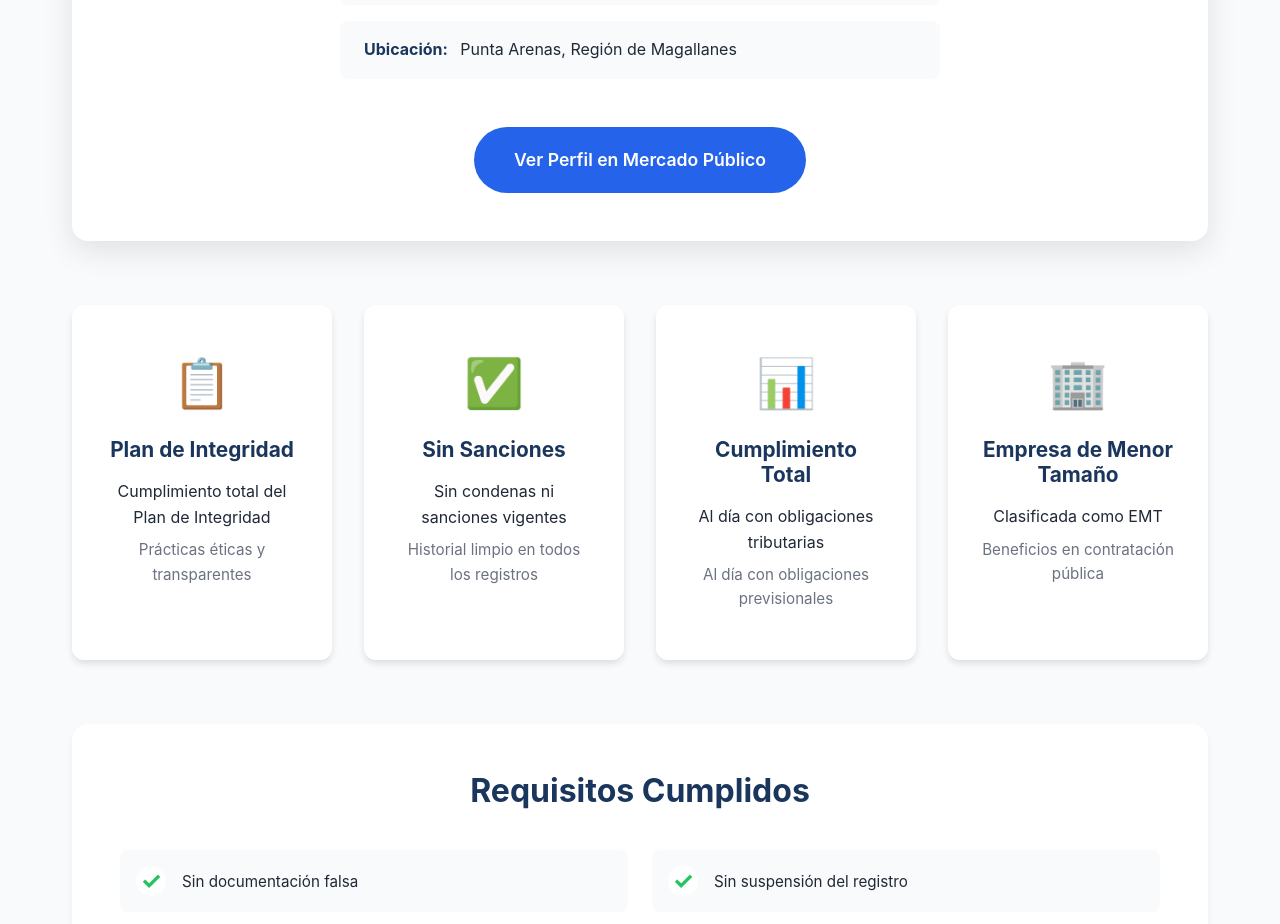
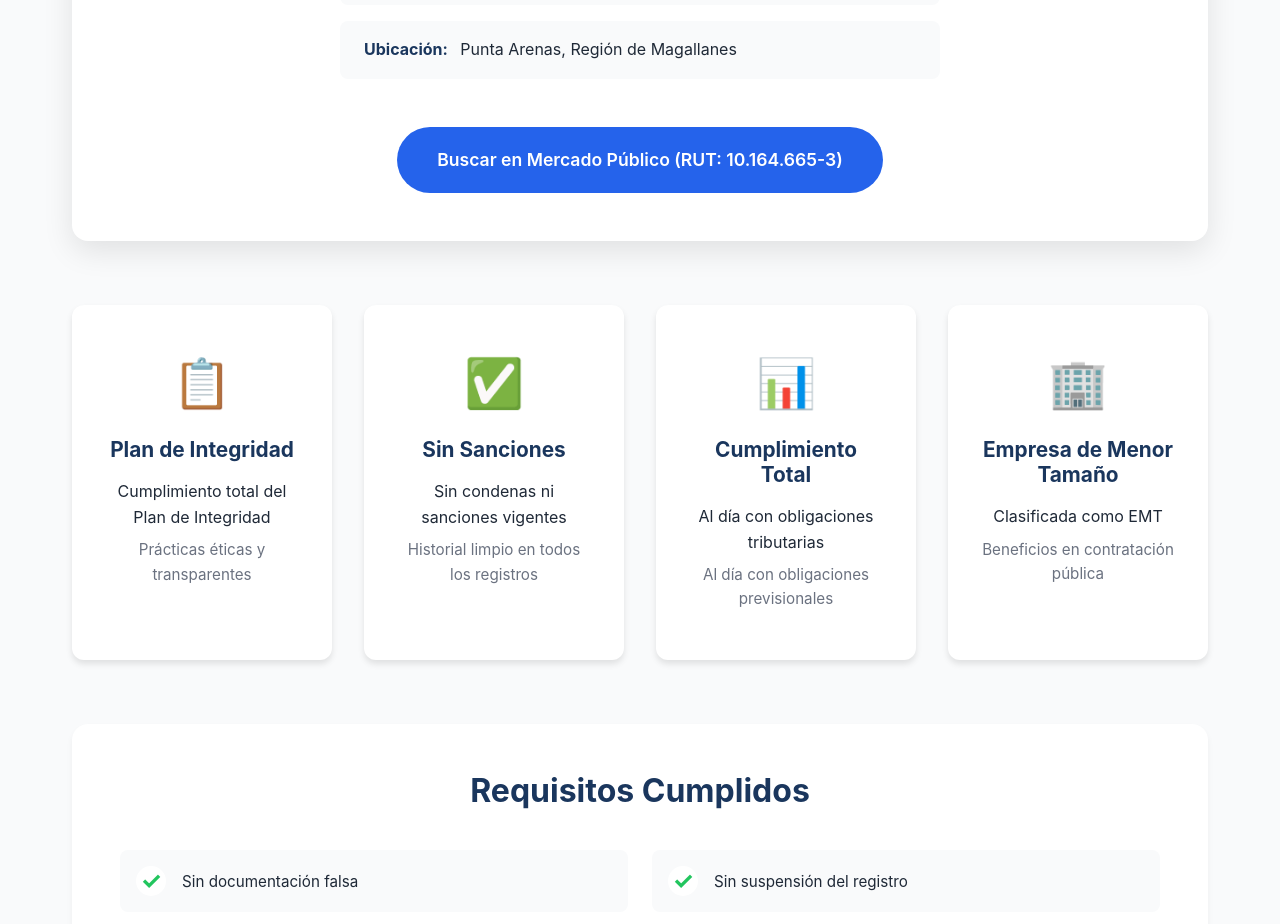
Before and after one commit to Kaylowsha/Gallardo-y-Gallardo-Construcciones, a React (Vite) app: page / in a window 1280 px wide. Shown: the part 4520-5444 px from the top of the page. Built offline with nearby package versions, Linux system fonts and the light colour scheme.

Commit message:
Fix: Change MP button to search page with RUT

```diff
--- a/src/components/Certifications.jsx
+++ b/src/components/Certifications.jsx
@@ -27,12 +27,12 @@ const Certifications = () => {
             </div>
           </div>
           <a
-            href="https://www.mercadopublico.cl/Home/Proveedores"
+            href="https://www.mercadopublico.cl/Procurement/Modules/RFB/SearchProvider.aspx"
             target="_blank"
             rel="noopener noreferrer"
             className="mp-button"
           >
-            Ver Perfil en Mercado Público
+            Buscar en Mercado Público (RUT: 10.164.665-3)
           </a>
         </div>
 
```
